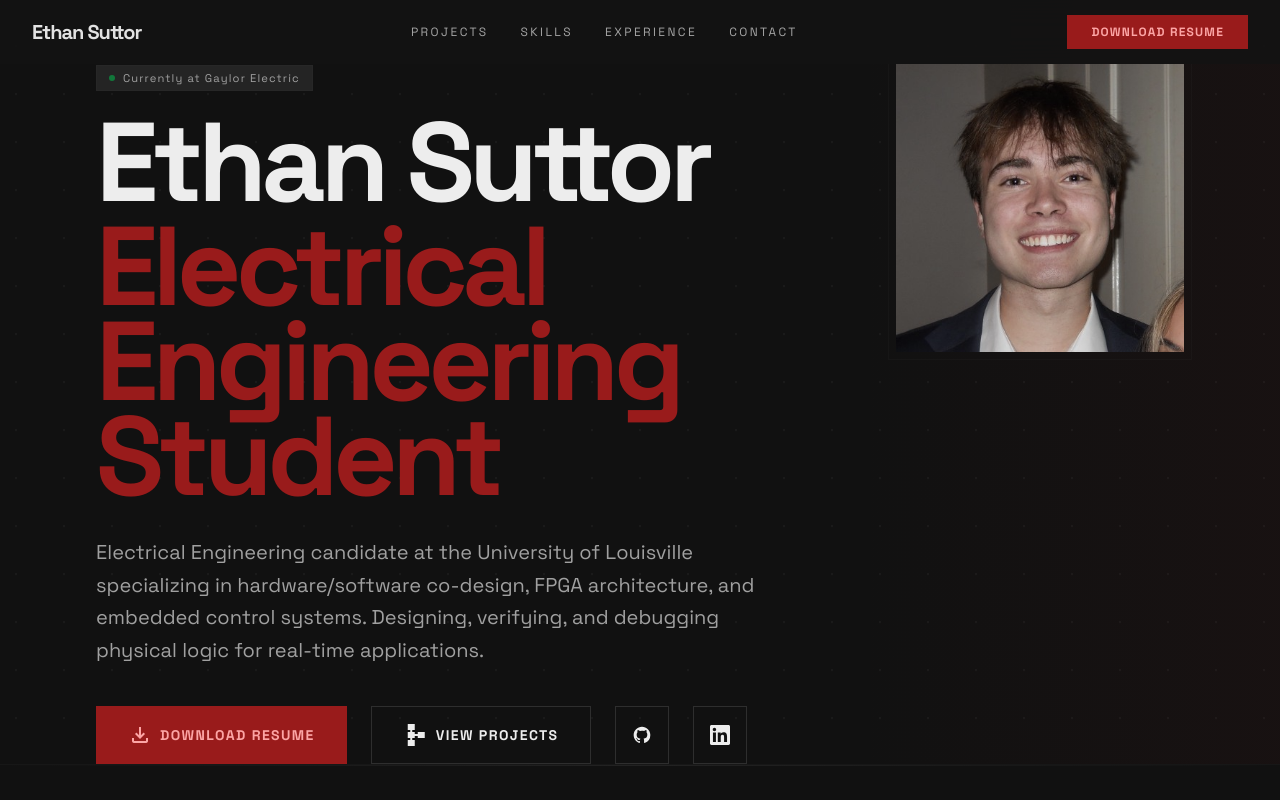
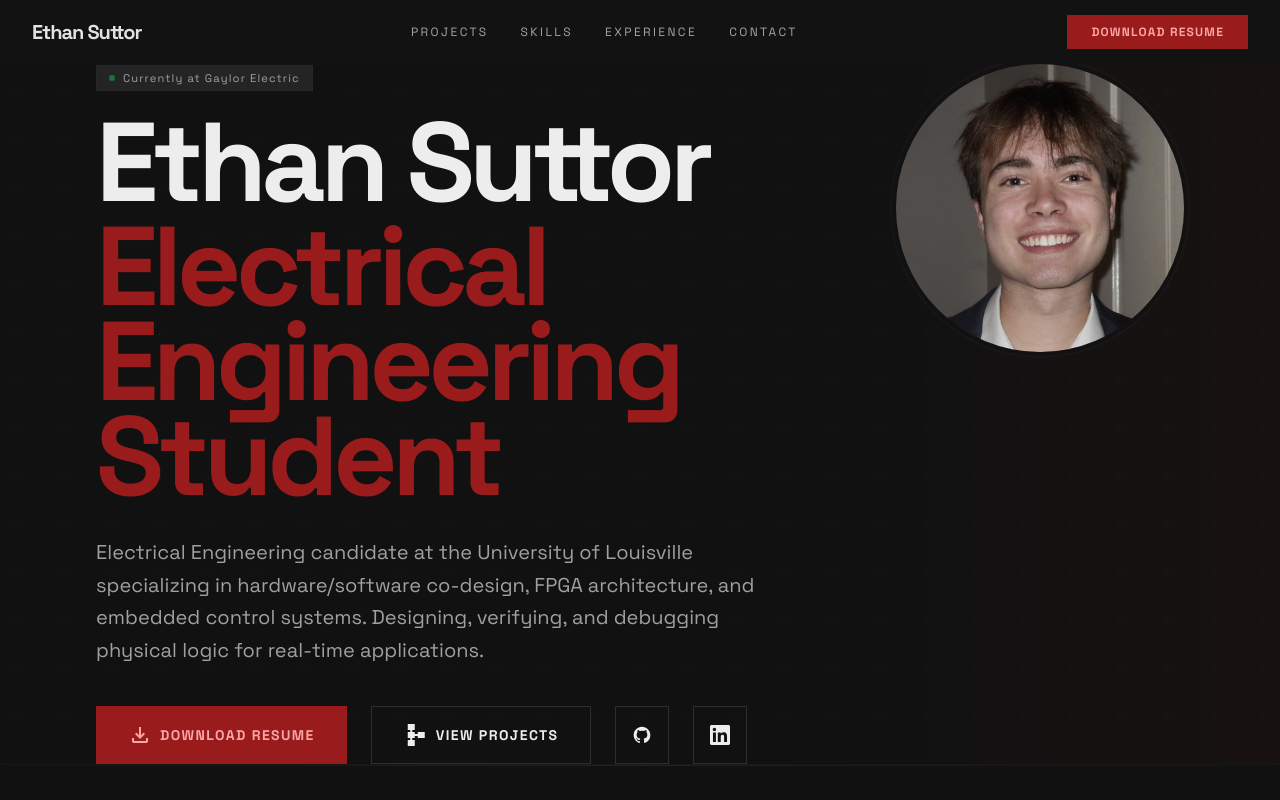
Before and after one commit to Ethansuttor/portfolio-website, a Next.js app: page / in a window 1280 px wide. Shown: the top 800 px of the page. Built offline with nearby package versions, Linux system fonts and the light colour scheme.

Commit message:
new photo

```diff
--- a/src/components/Hero.tsx
+++ b/src/components/Hero.tsx
@@ -67,15 +67,13 @@ export function Hero() {
 
         {/* Headshot */}
         <div className="hero-headshot relative flex-shrink-0 order-first md:order-last">
-          <div className="relative w-48 h-48 sm:w-56 sm:h-56 md:w-64 md:h-64 lg:w-72 lg:h-72">
-            <div className="absolute -inset-2 border border-outline-variant/20"></div>
-
+          <div className="relative w-48 h-48 sm:w-56 sm:h-56 md:w-64 md:h-64 lg:w-72 lg:h-72 rounded-full overflow-hidden ring-2 ring-outline-variant/20 ring-offset-4 ring-offset-background">
             <Image
               src="/assets/hero-photo.jpg"
               alt="Ethan Suttor"
               fill
               sizes="(max-width: 768px) 192px, (max-width: 1024px) 256px, 288px"
-              className="object-cover grayscale-[30%] hover:grayscale-0 transition-all duration-700"
+              className="object-cover object-left grayscale-[30%] hover:grayscale-0 transition-all duration-700"
               priority
             />
           </div>
```
